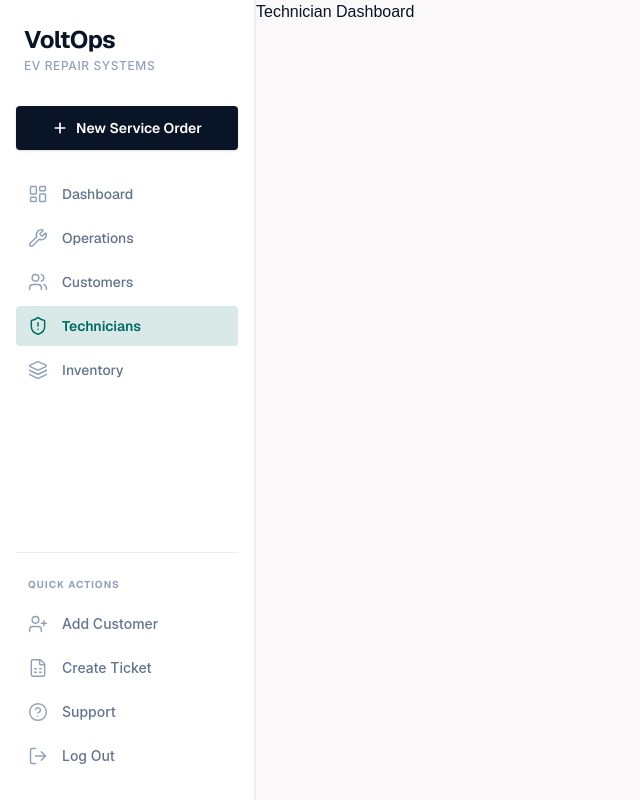
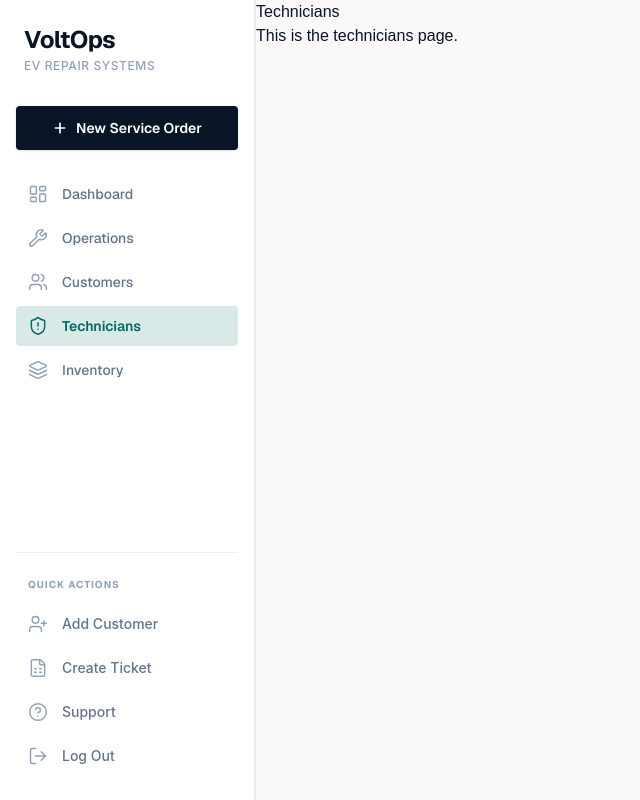
Before and after one commit to Prayag0222/AI-EV-Platform-frontend, a Next.js app: page /dashboard/owner/technicians in a window 1280 px wide. Shown: the whole page, without its empty margins (0-640 px from the left). Built offline with nearby package versions, Linux system fonts and the light colour scheme.

Commit message:
changes in technician page

```diff
--- a/src/app/dashboard/owner/technicians/page.tsx
+++ b/src/app/dashboard/owner/technicians/page.tsx
@@ -1,11 +1,12 @@
 import React from 'react'
 
-const technician = () => {
+const page = () => {
   return (
     <div>
-        <h1>Technician Dashboard</h1>
+      <h1>Technicians</h1>
+      <p>This is the technicians page.</p>
     </div>
   )
 }
 
-export default technician
+export default page
--- a/src/app/login/page.tsx
+++ b/src/app/login/page.tsx
@@ -56,7 +56,6 @@ export default function LoginPage() {
         }
 
         console.log('🚀 Login API Response:', data);
-
 
 
         alert(`Welcome back ${data.user.name }! Your login was successful.`);
```
